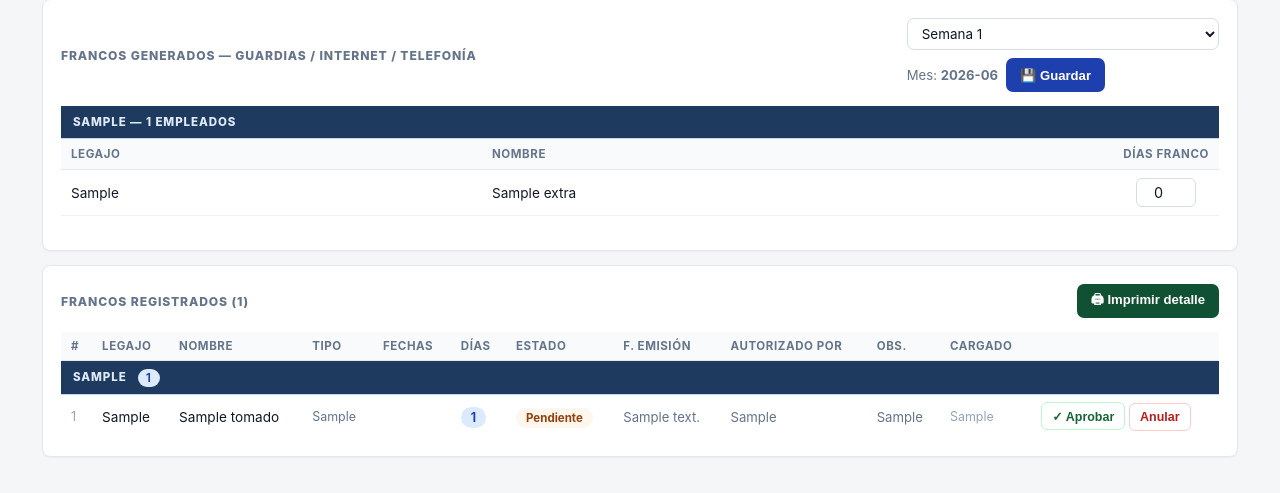
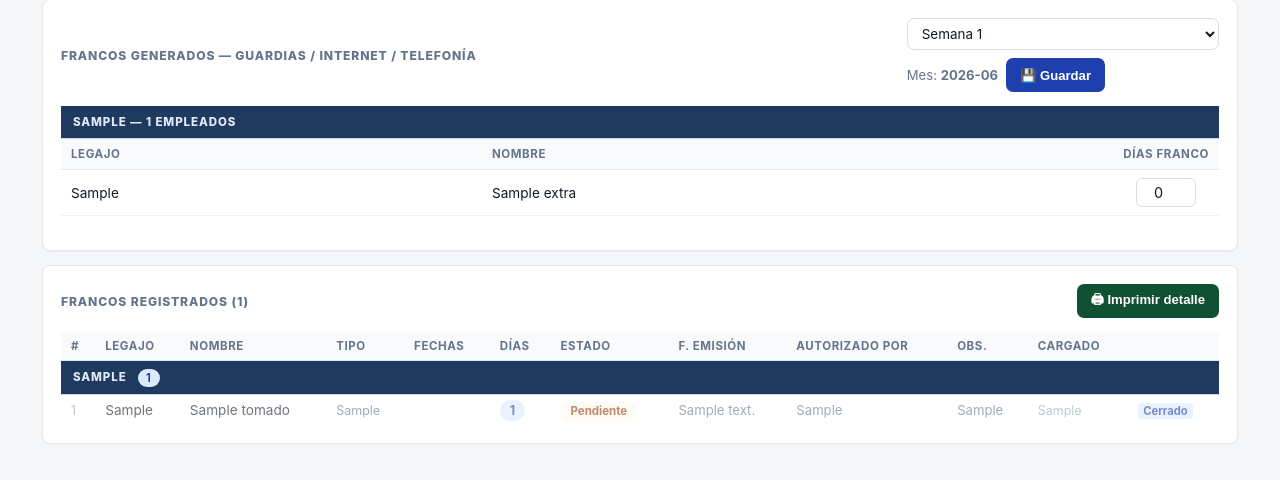
Before and after one commit to CMLAPAZ/HorasExtrasRelojCoop, a Flask app: page /francos in a window 1280 px wide. Shown: the part 1247-1740 px from the top of the page. After the commit the page ends 1693 px from the top, so only its background shows below. Run offline with Flask 3, Linux system fonts and the light colour scheme; the visitor is signed in with stand-in values (Sample User, id 1); tables that the repository leaves empty hold one stand-in row (values such as "Sample post").

Commit message:
feat: francos cerrados — bloqueados al cerrar período, sin botón Anular
_snapshot_francos_cierre marca estado='Cerrado' en francos_tomados.
La tabla muestra 'Cerrado' en azul sin botones de acción.
El check de solapamiento bloquea esas fechas permanentemente.

Co-Authored-By: Claude Sonnet 4.6 <noreply@anthropic.com>

```diff
--- a/servidor.py
+++ b/servidor.py
@@ -560,6 +560,7 @@ def _snapshot_francos_cierre(conn, pid, fecha_desde, fecha_hasta, legajos=None,
             ORDER BY CAST(legajo AS INTEGER), fecha_desde
         """, (fecha_hasta,)).fetchall()
     depto_visible = _nombre_departamento_visible(departamento) if departamento else ""
+    ids_cerrar = []
     for r in rows:
         conn.execute("""
             INSERT INTO francos_cierre_detalle
@@ -570,6 +571,17 @@ def _snapshot_francos_cierre(conn, pid, fecha_desde, fecha_hasta, legajos=None,
               r["fecha_desde"] or "", r["fecha_hasta"] or "", r["fechas_sueltas"] or "[]",
               r["dias"], r["estado"] or "", r["fecha_emision"] or "",
               r["autorizado_por"] or "", r["observaciones"] or ""))
+        # Marcar el franco original como Cerrado para bloquear reedición
+        if hasattr(r, "keys"):
+            ids_cerrar.append(r["id"] if "id" in r.keys() else None)
+    # Marcar como Cerrado en francos_tomados (solo los no-anulados del depto)
+    if legajos_norm:
+        conn.execute(f"""
+            UPDATE francos_tomados SET estado='Cerrado'
+            WHERE legajo IN ({','.join('?' * len(legajos_norm))})
+              AND COALESCE(estado,'') NOT IN ('Anulado','Cerrado')
+              AND fecha_desde <= ?
+        """, (*legajos_norm, fecha_hasta))
     francos_list = [{**dict(r), "departamento": depto_visible} for r in rows]
     _generar_pdf_francos_cierre(pid, francos_list, fecha_desde, fecha_hasta)
 
--- a/templates/francos.html
+++ b/templates/francos.html
@@ -121,6 +121,8 @@
     }
     tr.franco-anulado td { opacity:.45; text-decoration:line-through; }
     tr.franco-anulado td:last-child { text-decoration:none; }
+    tr.franco-cerrado td { opacity:.6; }
+    tr.franco-cerrado td:last-child { text-decoration:none; }
     .badge-anulado { font-size:.7rem; background:#fee2e2; color:#b91c1c; border-radius:4px; padding:1px 5px; font-weight:700; }
   </style>
 </head>
@@ -507,7 +509,7 @@
           </td>
         </tr>
         {% for r in grupo.registros %}
-        <tr class="fila-reg-f{% if r.estado == 'Anulado' %} franco-anulado{% endif %}" data-depto="{{ grupo.departamento }}">
+        <tr class="fila-reg-f{% if r.estado == 'Anulado' %} franco-anulado{% elif r.estado == 'Cerrado' %} franco-cerrado{% endif %}" data-depto="{{ grupo.departamento }}">
           <td style="color:#94a3b8;font-size:.78rem">{{ r.id }}</td>
           <td>{{ r.legajo }}</td>
           <td>{{ r.nombre }}</td>
@@ -534,12 +536,16 @@
           <td style="font-size:.82rem;color:#64748b">{{ r.observaciones }}</td>
           <td style="font-size:.78rem;color:#94a3b8">{{ r.cargado_en[:10] if r.cargado_en else '' }}</td>
           <td style="white-space:nowrap">
+            {% if r.estado == 'Cerrado' %}
+              <span class="badge-anulado" style="background:#dbeafe;color:#1e40af">Cerrado</span>
+            {% elif r.estado == 'Anulado' %}
+              <span class="badge-anulado">Anulado</span>
+            {% else %}
               {% if r.estado != 'Aprobado' %}
               <form method="post" action="/francos/aprobar/{{ r.id }}" style="display:inline">
                 <button type="submit" class="btn-del" style="background:#fff;border-color:#bbf7d0;color:#166534">✓ Aprobar</button>
               </form>
               {% endif %}
-            {% if r.estado != 'Anulado' %}
               <form method="post" action="/francos/eliminar/{{ r.id }}" onsubmit="return anularFranco(this)" style="display:inline">
                 <input type="hidden" name="motivo" value="">
                 <button type="submit" class="btn-del">Anular</button>
```
Lines whose indentation alone changed are shown as unchanged.
